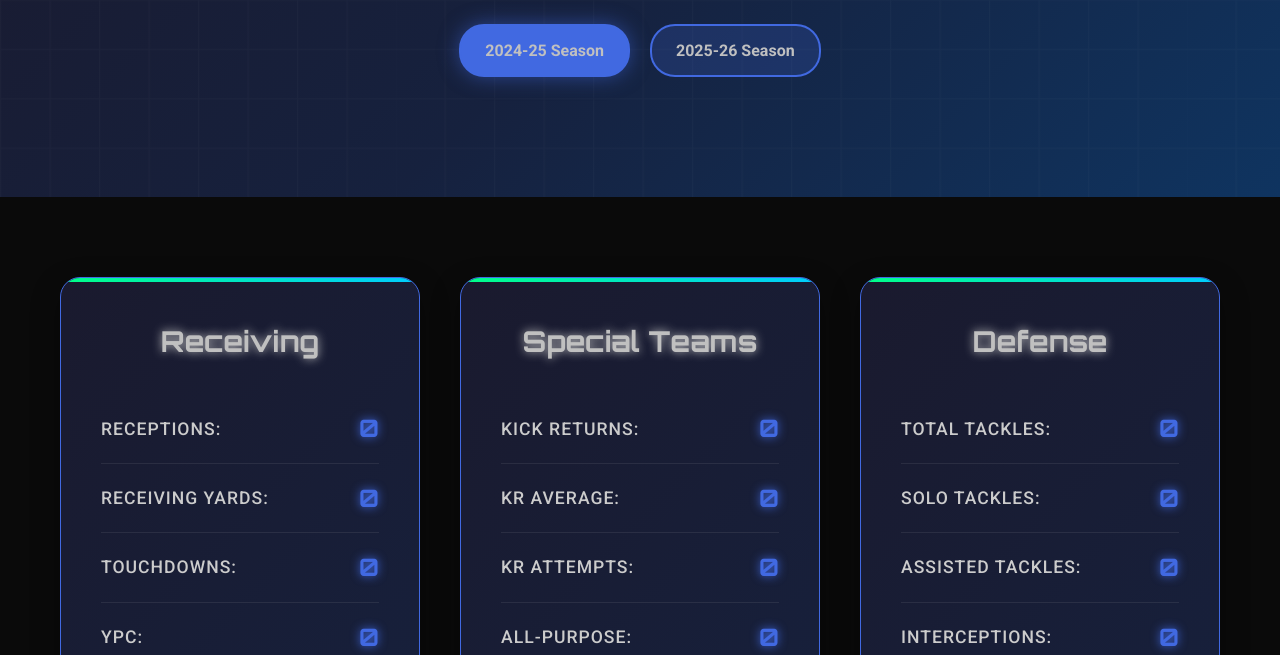
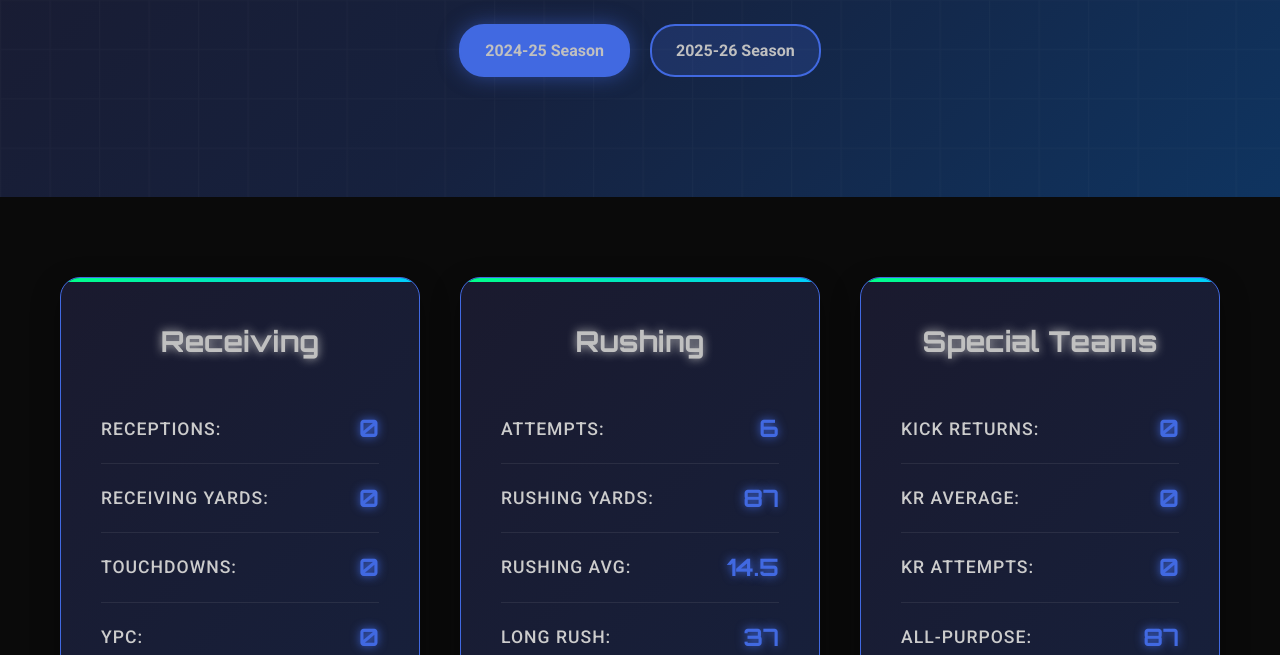
Before and after one commit to KSLepley/HJL_Football, a website: page stats-2024-25.html in a window 1280 px wide. Shown: the part 297-952 px from the top of the page. Drawn offline with Linux system fonts and the light colour scheme.

Commit message:
Add 2023-24 rushing stats to 2024-25 season page
- Added rushing stats from West Ranch game (6 attempts, 87 yards, 14.5 avg, 37 long)
- Created new Rushing section in 2024-25 stats page
- Updated all-purpose yards to reflect rushing contribution (87 total)
- Shows Harold's versatility as both receiver and rusher

```diff
--- a/sheets-integration-2024-25.js
+++ b/sheets-integration-2024-25.js
@@ -12,25 +12,29 @@ class StatsManager2024 {
     }
 
     loadFallbackStats() {
-        // Harold's 2024-25 season stats (placeholder - will be updated with actual stats)
+        // Harold's 2023-24 season stats (1 game: West Ranch)
         this.stats = {
-            receptions: { value: '0', label: 'Receptions', lastUpdated: '2024-09-12' },
-            receiving_yards: { value: '0', label: 'Receiving Yards', lastUpdated: '2024-09-12' },
-            receiving_tds: { value: '0', label: 'Receiving TDs', lastUpdated: '2024-09-12' },
-            ypc: { value: '0', label: 'YPC', lastUpdated: '2024-09-12' },
-            total_points: { value: '0', label: 'Total Points', lastUpdated: '2024-09-12' },
-            total_tds: { value: '0', label: 'Total TDs', lastUpdated: '2024-09-12' },
-            kick_returns: { value: '0', label: 'Kick Return Yards', lastUpdated: '2024-09-12' },
-            kick_return_avg: { value: '0', label: 'Kick Return Avg', lastUpdated: '2024-09-12' },
-            kick_returns_count: { value: '0', label: 'Kick Returns', lastUpdated: '2024-09-12' },
-            interception_returns: { value: '0', label: 'Interception Return Yards', lastUpdated: '2024-09-12' },
-            all_purpose: { value: '0', label: 'All-Purpose Yards', lastUpdated: '2024-09-12' },
-            tackles: { value: '0', label: 'Total Tackles', lastUpdated: '2024-09-12' },
-            solo_tackles: { value: '0', label: 'Solo Tackles', lastUpdated: '2024-09-12' },
-            assisted_tackles: { value: '0', label: 'Assisted Tackles', lastUpdated: '2024-09-12' },
-            interceptions: { value: '0', label: 'Interceptions', lastUpdated: '2024-09-12' },
-            pass_breakups: { value: '0', label: 'Pass Breakups', lastUpdated: '2024-09-12' },
-            forced_fumbles: { value: '0', label: 'Forced Fumbles', lastUpdated: '2024-09-12' }
+            receptions: { value: '0', label: 'Receptions', lastUpdated: '2023-09-21' },
+            receiving_yards: { value: '0', label: 'Receiving Yards', lastUpdated: '2023-09-21' },
+            receiving_tds: { value: '0', label: 'Receiving TDs', lastUpdated: '2023-09-21' },
+            ypc: { value: '0', label: 'YPC', lastUpdated: '2023-09-21' },
+            rushing_attempts: { value: '6', label: 'Rushing Attempts', lastUpdated: '2023-09-21' },
+            rushing_yards: { value: '87', label: 'Rushing Yards', lastUpdated: '2023-09-21' },
+            rushing_avg: { value: '14.5', label: 'Rushing Avg', lastUpdated: '2023-09-21' },
+            rushing_long: { value: '37', label: 'Long Rush', lastUpdated: '2023-09-21' },
+            total_points: { value: '0', label: 'Total Points', lastUpdated: '2023-09-21' },
+            total_tds: { value: '0', label: 'Total TDs', lastUpdated: '2023-09-21' },
+            kick_returns: { value: '0', label: 'Kick Return Yards', lastUpdated: '2023-09-21' },
+            kick_return_avg: { value: '0', label: 'Kick Return Avg', lastUpdated: '2023-09-21' },
+            kick_returns_count: { value: '0', label: 'Kick Returns', lastUpdated: '2023-09-21' },
+            interception_returns: { value: '0', label: 'Interception Return Yards', lastUpdated: '2023-09-21' },
+            all_purpose: { value: '87', label: 'All-Purpose Yards', lastUpdated: '2023-09-21' },
+            tackles: { value: '0', label: 'Total Tackles', lastUpdated: '2023-09-21' },
+            solo_tackles: { value: '0', label: 'Solo Tackles', lastUpdated: '2023-09-21' },
+            assisted_tackles: { value: '0', label: 'Assisted Tackles', lastUpdated: '2023-09-21' },
+            interceptions: { value: '0', label: 'Interceptions', lastUpdated: '2023-09-21' },
+            pass_breakups: { value: '0', label: 'Pass Breakups', lastUpdated: '2023-09-21' },
+            forced_fumbles: { value: '0', label: 'Forced Fumbles', lastUpdated: '2023-09-21' }
         };
     }
 
@@ -43,6 +47,12 @@ class StatsManager2024 {
         this.updateStat('receiving_yards', this.stats.receiving_yards?.value || '0');
         this.updateStat('receiving_tds', this.stats.receiving_tds?.value || '0');
         this.updateStat('ypc', this.stats.ypc?.value || '0');
+
+        // Update rushing stats
+        this.updateStat('rushing_attempts', this.stats.rushing_attempts?.value || '0');
+        this.updateStat('rushing_yards', this.stats.rushing_yards?.value || '0');
+        this.updateStat('rushing_avg', this.stats.rushing_avg?.value || '0');
+        this.updateStat('rushing_long', this.stats.rushing_long?.value || '0');
 
         // Update scoring stats
         this.updateStat('total_points', this.stats.total_points?.value || '0');
--- a/stats-2024-25.html
+++ b/stats-2024-25.html
@@ -250,6 +250,27 @@
                     </div>
                 </div>
 
+                <!-- Rushing Stats -->
+                <div class="stat-card">
+                    <h3>Rushing</h3>
+                    <div class="stat-row">
+                        <span class="stat-label">Attempts:</span>
+                        <span class="stat-value" data-stat="rushing_attempts" data-target="0">0</span>
+                    </div>
+                    <div class="stat-row">
+                        <span class="stat-label">Rushing Yards:</span>
+                        <span class="stat-value" data-stat="rushing_yards" data-target="0">0</span>
+                    </div>
+                    <div class="stat-row">
+                        <span class="stat-label">Rushing Avg:</span>
+                        <span class="stat-value" data-stat="rushing_avg" data-target="0">0</span>
+                    </div>
+                    <div class="stat-row">
+                        <span class="stat-label">Long Rush:</span>
+                        <span class="stat-value" data-stat="rushing_long" data-target="0">0</span>
+                    </div>
+                </div>
+
                 <!-- Special Teams Stats -->
                 <div class="stat-card">
                     <h3>Special Teams</h3>
```
